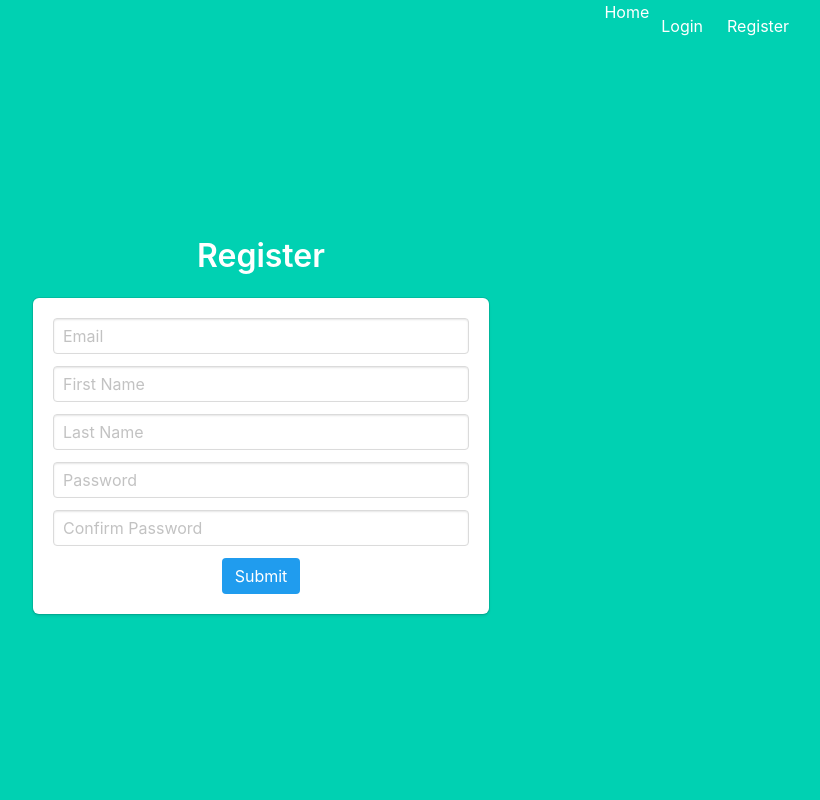
After one commit to MaxRocco/csc3094_c1016489_projectRepository-, a Flask app: page /register in a window 1280 px wide. The commit adds this page. Shown: the whole page, without its empty margins (427-1247 px from the left). Run offline with Flask 3, Linux system fonts and the light colour scheme; some libraries are stand-ins or nearby versions.

Commit message:
Add register and logout functionality

```diff
--- a/models.py
+++ b/models.py
@@ -17,8 +17,6 @@ class User(db.Model, UserMixin):
     lastname = db.Column(db.String(50), nullable=False)
     password = db.Column(db.String(100), nullable=False)
     role = db.Column(db.String(100), nullable=False, default='user')
-    industry = db.Column(db.String(100))
-    region = db.Column(db.String(100))
 
     def __init__(self, email, firstname, lastname, password, role):
         self.email = email
--- a/requirements.txt
+++ b/requirements.txt
@@ -3,3 +3,4 @@ flask_sqlalchemy
 flask_login
 flask_wtf
 wtforms~=3.1.2
+email_validator
--- a/templates/base.html
+++ b/templates/base.html
@@ -32,7 +32,14 @@
                            <a href="{{ url_for('users.login') }}" class="navbar-item">
                                Login
                             </a>
-                           Register
+                           <a href="{{ url_for('users.register') }}" class="navbar-item">
+                               Register
+                            </a>
+                           {% if current_user.is_authenticated %}
+                            <a href="{{ url_for('users.logout') }}" class="navbar-item">
+                               Logout
+                            {% endif %}
+                            </a>
                        </div>
                     </div>
                 </div>
--- /dev/null
+++ b/templates/users/register.html
@@ -0,0 +1,47 @@
+{% extends "base.html" %}
+
+{% block content %}
+    <div class="column is-5 is-offset-4">
+        <h3 class="title is-3">Register</h3>
+        <div class="box">
+            {% with messages = get_flashed_messages() %}
+                {% if messages %}
+                    <div class="notification is-danger">
+                        {{ messages[0] }}. Go to <a href="{{ url_for('users.login') }}">login page</a>.
+                    </div>
+                {% endif %}
+            {% endwith %}
+            <form method="POST">
+                <div class="field">
+                    {{ form.csrf_token() }}
+                    <div class="control">
+                        {{ form.email(class="input", placeholder="Email") }}
+                    </div>
+                </div>
+                <div class="field">
+                    <div class="control">
+                        {{ form.firstname(class="input", placeholder="First Name") }}
+                    </div>
+                </div>
+                <div class="field">
+                    <div class="control">
+                        {{ form.lastname(class="input", placeholder="Last Name") }}
+                    </div>
+                </div>
+                <div class="field">
+                    <div class="control">
+                        {{ form.password(class="input", placeholder="Password") }}
+                    </div>
+                </div>
+                <div class="field">
+                    <div class="control">
+                        {{ form.confirm_password(class="input", placeholder="Confirm Password") }}
+                    </div>
+                </div>
+                <div>
+                    {{ form.submit(class="button is-info is-centered") }}
+                </div>
+            </form>
+        </div>
+    </div>
+{% endblock %}
```
Also changed, not shown: templates/users/logout.html (added, +7 -0 lines).
